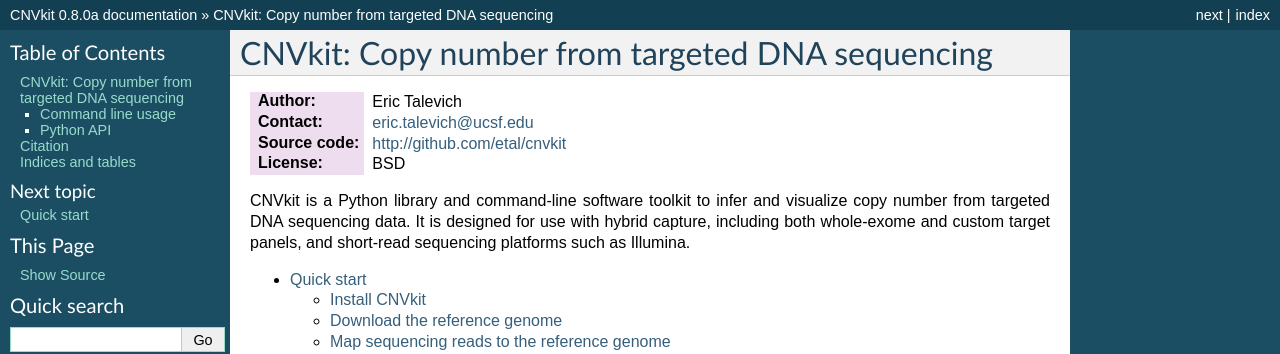
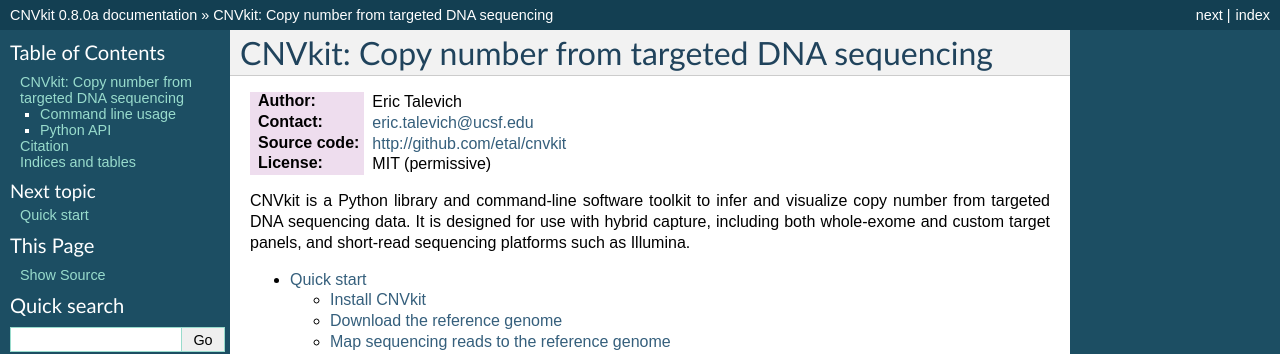
Before and after one commit to etal/cnvkit, a Sphinx documentation site: the page built from doc/index.rst, in a window 1280 px wide. Shown: the top 354 px of the page. Built offline with Sphinx 7.4.7, drawn with Linux system fonts in a browser that asks for light colours.

Commit message:
Added MIT license text

```diff
--- a/doc/index.rst
+++ b/doc/index.rst
@@ -4,7 +4,7 @@
 :Author: Eric Talevich
 :Contact: eric.talevich@ucsf.edu
 :Source code: http://github.com/etal/cnvkit
-:License: BSD
+:License: MIT (permissive)
 
 CNVkit is a Python library and command-line software toolkit to infer and
 visualize copy number from targeted DNA sequencing data. It is designed for use
```
Also changed, not shown: 1 other file.
